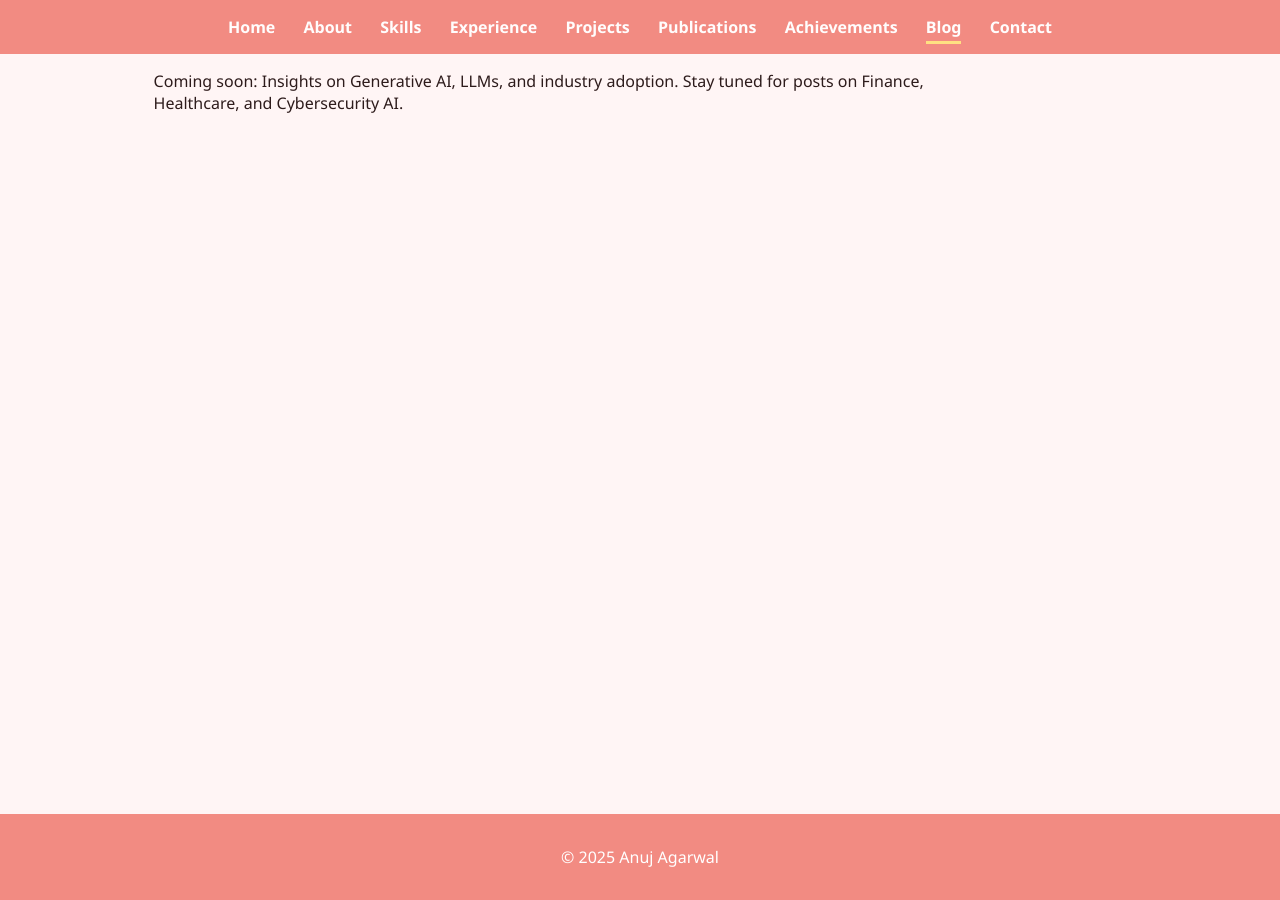
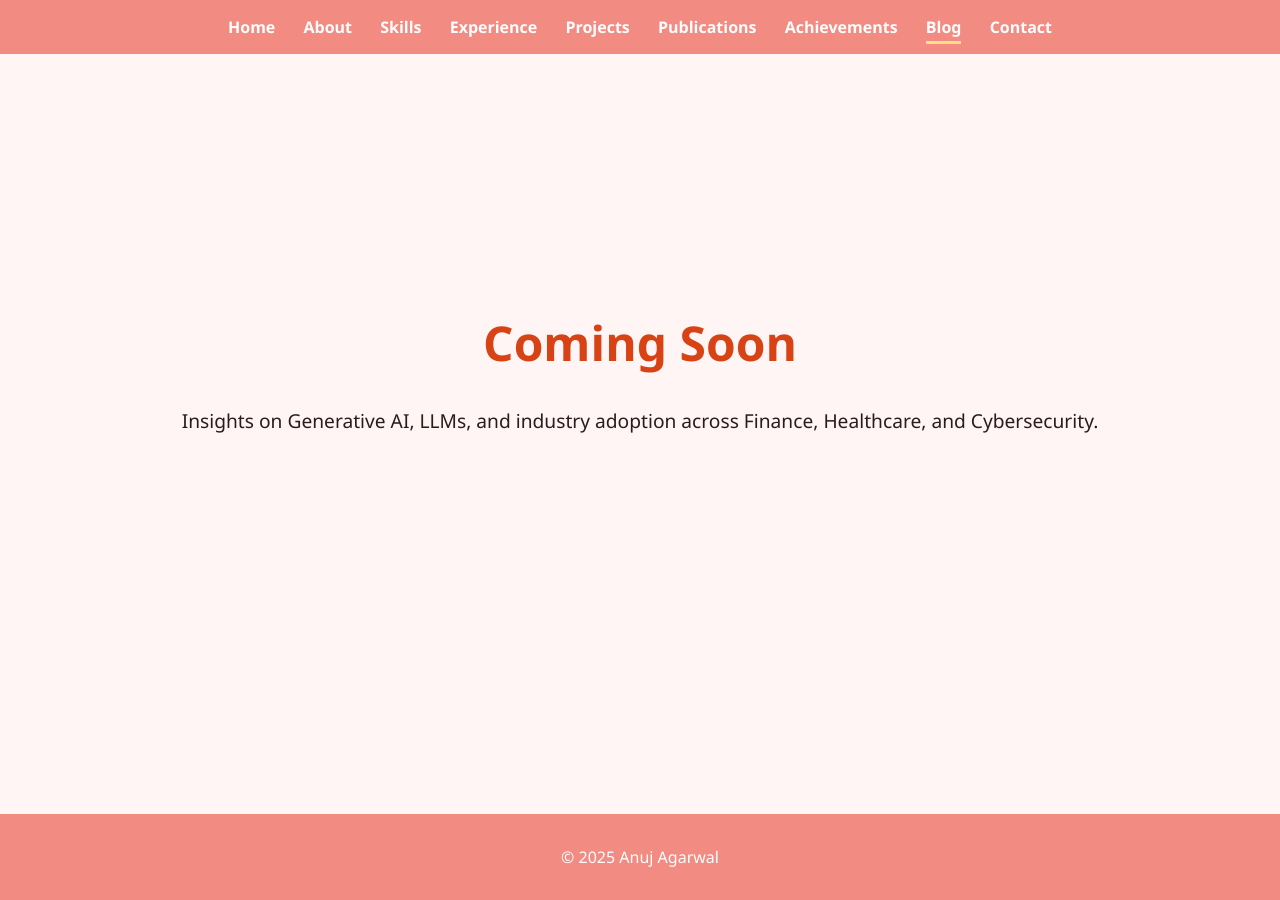
Before and after one commit to anuj-agarwal/anuj-agarwal.github.io, a Jekyll site: the page built from blog.md, in a window 1280 px wide. Built offline with Jekyll 4.4.1, drawn with Linux system fonts in a browser that asks for light colours.

Commit message:
Update blog.md

```diff
--- a/blog.md
+++ b/blog.md
@@ -3,7 +3,7 @@ layout: default
 title: "Blog"
 permalink: /blog/
 ---
-<div style="margin-left:12%; max-width:800px;">
-  <p>Coming soon: Insights on Generative AI, LLMs, and industry adoption.
-  Stay tuned for posts on Finance, Healthcare, and Cybersecurity AI.</p>
+<div style="text-align:center; margin-top: 20%;">
+  <h1 style="font-size:3rem; font-weight:bold;">Coming Soon</h1>
+  <p style="font-size:1.2rem;">Insights on Generative AI, LLMs, and industry adoption across Finance, Healthcare, and Cybersecurity.</p>
 </div>
```
